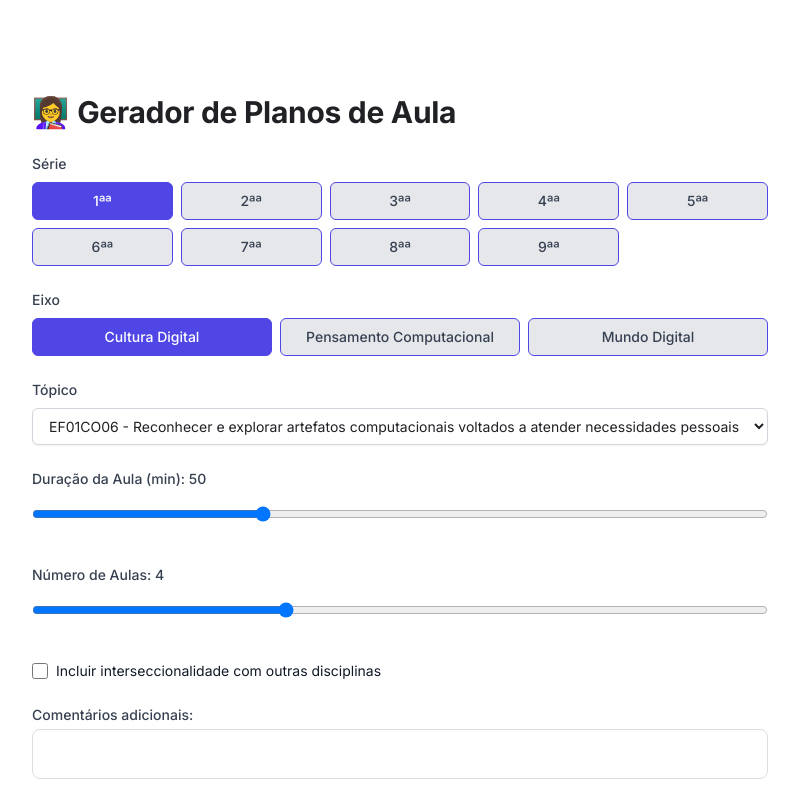
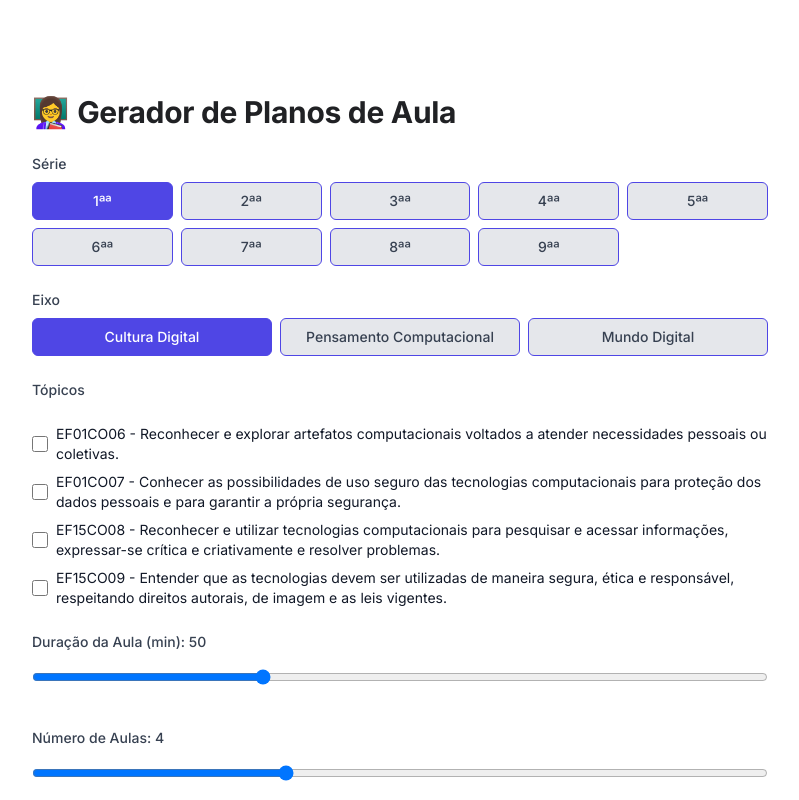
Before and after one commit to malulb/teachher-tech, a Next.js app: page /gerador in a window 1280 px wide. Shown: the top 800 px of the page, without its empty margins (240-1039 px from the left). Built offline with nearby package versions, Linux system fonts and the light colour scheme; what @react-pdf/renderer would draw is missing.

Commit message:
ajustes na seleção de tópicos

```diff
--- /dev/null
+++ b/src/app/(public)/gerador/dropdown.tsx
@@ -0,0 +1,37 @@
+import React from 'react';
+
+interface MultiSelectCheckboxProps {
+  options: string[];
+  selectedOptions: string[];
+  onChange: (selectedOptions: string[]) => void;
+}
+
+const MultiSelectCheckbox: React.FC<MultiSelectCheckboxProps> = ({ options, selectedOptions, onChange }) => {
+  const handleCheckboxChange = (option: string) => {
+    const updatedSelection = selectedOptions.includes(option)
+      ? selectedOptions.filter(item => item !== option)
+      : [...selectedOptions, option];
+    onChange(updatedSelection);
+  };
+
+  return (
+    <div className="space-y-2 max-h-60 overflow-y-auto">
+      {options.map((option) => (
+        <div key={option} className="flex items-center">
+          <input
+            type="checkbox"
+            id={option}
+            checked={selectedOptions.includes(option)}
+            onChange={() => handleCheckboxChange(option)}
+            className="h-4 w-4 text-indigo-600 focus:ring-indigo-500 border-gray-300 rounded"
+          />
+          <label htmlFor={option} className="ml-2 block text-sm text-gray-900">
+            {option}
+          </label>
+        </div>
+      ))}
+    </div>
+  );
+};
+
+export default MultiSelectCheckbox;
--- a/src/app/(public)/gerador/page.tsx
+++ b/src/app/(public)/gerador/page.tsx
@@ -7,6 +7,7 @@ import { z } from 'zod';
 import React, { useState, useEffect } from 'react';
 import { PDFDownloadLink } from '@react-pdf/renderer';
 import MyDocument  from './documento';
+import MultiSelectCheckbox  from './dropdown';
 
 interface ContentPart {
   text: string;
@@ -25,12 +26,12 @@ interface TopicsData {
 
 
 const inputs = z.object({
-  text: z.string().min(1),
+  text: z.string().optional(),
   grade: z.string(),
   classDuration: z.string(),
   numberOfClasses: z.string(),
   area: z.string().optional(), // Make optional if it's not always used
-  topic: z.string().optional(),
+  topics: z.array(z.string()).optional(),
   intersectionality: z.boolean(),
   otherSubject: z.string().optional(),
   intersectionalityDetails: z.string().optional(),
@@ -46,7 +47,8 @@ export default function Gerador(): JSX.Element {
   const [selectedGrade, setSelectedGrade] = useState('1ª série');
   const [showForm, setShowForm] = useState(true);
   const [selectedArea, setSelectedArea] = useState('Cultura Digital');
-  const [topics, setTopics] = useState([]);
+  const [topics, setTopics] =  useState<string[]>([]);
+  const [selectedTopics, setSelectedTopics] = useState<string[]>([]);
   const [topicsData, setTopicsData] = useState<TopicsData>({});
 
 
@@ -68,19 +70,30 @@ export default function Gerador(): JSX.Element {
   }, []);
 
   useEffect(() => {
+    setValue('grade', selectedGrade);  // <-- Ensure grade is set when component loads
+    setValue('area', selectedArea);
     if (selectedGrade && selectedArea && topicsData[selectedArea]) {
-      setTopics(topicsData[selectedArea][selectedGrade] || []);
+      const availableTopics = topicsData[selectedArea][selectedGrade] || [];
+      setTopics(availableTopics);
+      //setSelectedTopics([]); // Reset selected topics when grade or area changes
     }
   }, [selectedGrade, selectedArea, topicsData]);
 
   const handleSubmitForm = async (data: InputsSchema) => {
+    if (selectedTopics.length === 0) {
+      setOutput('Por favor, selecione pelo menos um tópico.');
+      return;
+    }
     setLoading(true)
-    let prompt = `Por favor, gere um plano de aula focando no tópico '${data.topic}' para a série ${data.grade}. O assunto será abordado em ${data.numberOfClasses} aulas com duração de ${data.classDuration} minutos cada.`;
+    let prompt = `Por favor, gere um plano de aula focando nos tópicos '${selectedTopics.join(', ')}' para a série ${data.grade}. O assunto será abordado em ${data.numberOfClasses} aulas com duração de ${data.classDuration} minutos cada.`;
     if (data.intersectionality) {
       prompt += ` Esta aula deve incluir elementos de interseccionalidade com ${data.otherSubject}. Detalhes adicionais: ${data.intersectionalityDetails}.`;
     }
 
-    prompt += ` Comentários adicionais: ${data.text}.`;
+    if (data.text && data.text.trim() !== '') {
+      prompt += ` Comentários adicionais: ${data.text}.`;
+    }
+
     const contents: Content[] = [
       {
         role: 'user',
@@ -90,7 +103,7 @@ export default function Gerador(): JSX.Element {
 
     const genAI = new GoogleGenerativeAI(API_KEY);
     const model = genAI.getGenerativeModel({
-      model: "gemini-1.5-flash", // or gemini-1.5-pro
+      model: "gemini-1.5-flash", // or gemini-1.5-flash
       systemInstruction:
       "Você é um assistente de professor de ensino fundamental que gera planos de aula sobre computação e tecnologia. Suas respostas devem ser todas em português",
       safetySettings: [
@@ -192,19 +205,14 @@ export default function Gerador(): JSX.Element {
             </div>
           </div>
           {topics.length > 0 && (
-            <div>
-              <label className="block text-sm font-medium text-gray-700 mb-2">Tópico</label>
-              <select
-                {...register('topic')}
-                className="mt-1 block w-full py-2 px-3 border border-gray-300 bg-white rounded-md shadow-sm focus:outline-none focus:ring-indigo-500 focus:border-indigo-500 sm:text-sm"
-              >
-                {topics.map((topic, index) => (
-                  <option key={index} value={topic}>
-                    {topic}
-                  </option>
-                ))}
-              </select>
-            </div>
+            <>
+              <label className="block text-sm font-medium text-gray-700 mb-2">Tópicos</label>
+              <MultiSelectCheckbox
+                options={topics}
+                selectedOptions={selectedTopics}
+                onChange={setSelectedTopics}
+              />
+            </>
           )}
           <div>
             <label className="block text-sm font-medium text-gray-700 mb-1">
@@ -273,7 +281,7 @@ export default function Gerador(): JSX.Element {
             </>
           )}
           <div>
-            <label className="block text-sm font-medium text-gray-700 mb-1">Comentários adicionais:</label>
+            <label className="block text-sm font-medium text-gray-700 mb-1">Comentários adicionais (opcional):</label>
               <input {...register('text')}  type="text"  className='w-full'/>
           </div>
           <button type="submit" className="w-full flex justify-center py-2 px-4 border border-transparent rounded-md shadow-sm text-sm font-medium text-white bg-indigo-600 hover:bg-indigo-700 focus:outline-none focus:ring-2 focus:ring-offset-2 focus:ring-indigo-500">
--- a/src/app/layout.tsx
+++ b/src/app/layout.tsx
@@ -5,8 +5,7 @@ import "./globals.css";
 const inter = Inter({ subsets: ["latin"] });
 
 export const metadata: Metadata = {
-  title: "Create Next App",
-  description: "Generated by create next app",
+  title: "TeachHerTech",
 };
 
 export default function RootLayout({
```
